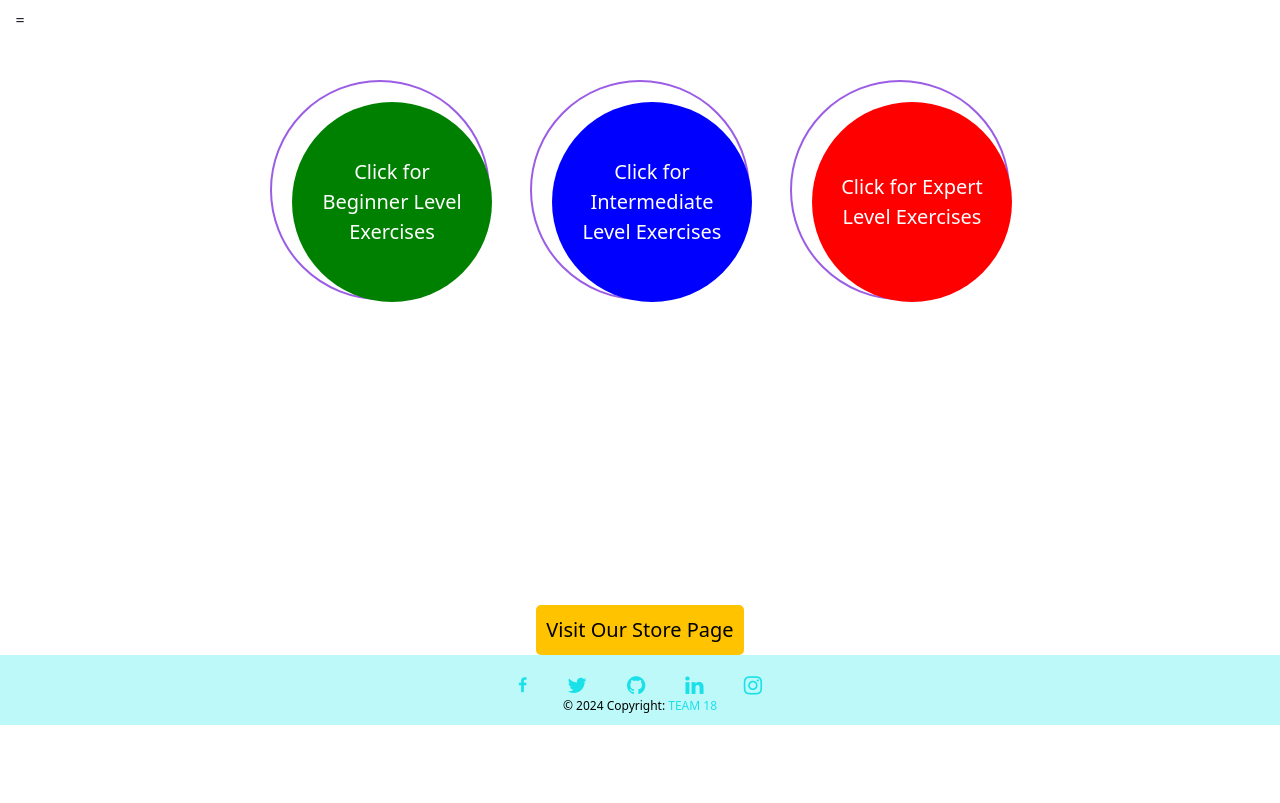
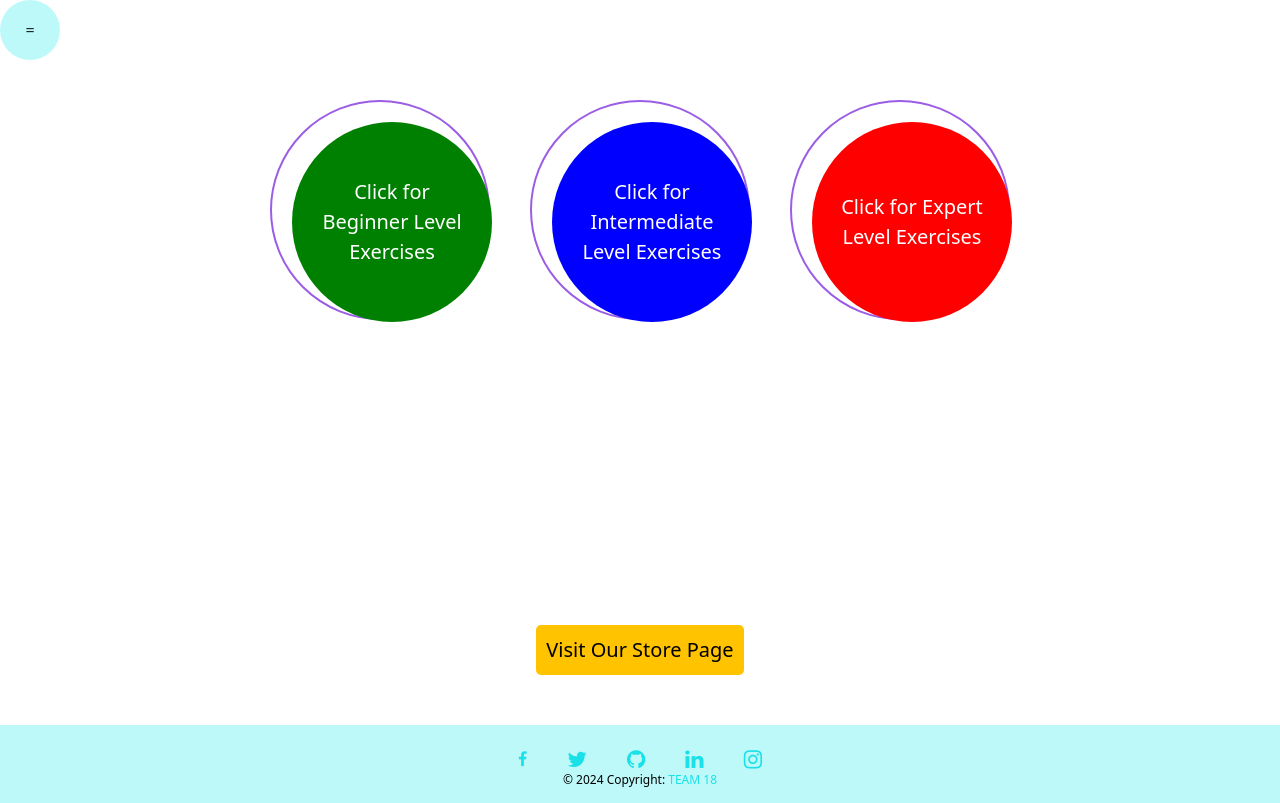
Before and after one commit to Dustek/Fit-Peak, a React (Vite) app: page / in a window 1280 px wide. Built offline with nearby package versions, Linux system fonts and the light colour scheme; a web font is replaced by a local one.

Commit message:
Added color to button in navbar, changed size of navbar

```diff
--- a/src/App.css
+++ b/src/App.css
@@ -2,10 +2,11 @@
 footer {
     position: sticky !important;
     bottom: 0;
+    padding: 14px;
     width: 100%;
-    padding: 10px;
     background: #8ef4f693;
     color: #eee;
+    margin-top: 50px;
 }
 
 .footer-copyright {
--- a/src/Components/Navbar/navbar.css
+++ b/src/Components/Navbar/navbar.css
@@ -3,28 +3,23 @@
 
 html {
   font-family: "Inter";
-  /* width: 550px;
-  height: 750px;  */
 
 }
 
 .btn {
-  width: 40px;
-  height: 40px;
-  border-radius: 50%;
+  width: 60px;
+  height: 60px;
+  border-radius: 50% !important;
   border-style: none;
-  background: turquoise;
+  background: #8ef4f693 !important;
   cursor: pointer;
   z-index: 1;
 }
 
 .navbar {
   width: 100vw;
-   /* width: 700px;  */
-  height: 100px;
+  height: 50px;
   margin: none;
-  /* border-radius: 16px; */
-  /*background-color: turquoise;*/
   background: linear-gradient(to top, #3ac9ec, #6bdfb9);
 }
 
@@ -43,8 +38,3 @@ html {
   margin-right: 40px;
 
 }
-
-h4 {
-  margin-block-start: 1px;
-  margin-block-end: 1px;
-}
```
